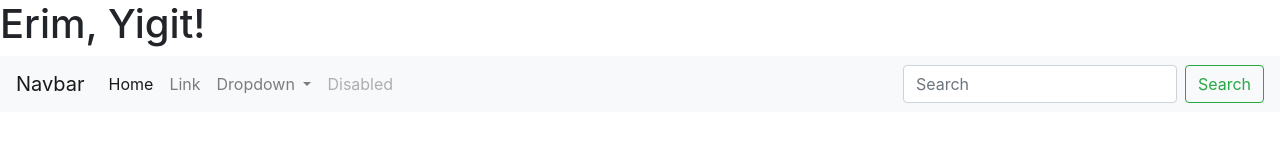
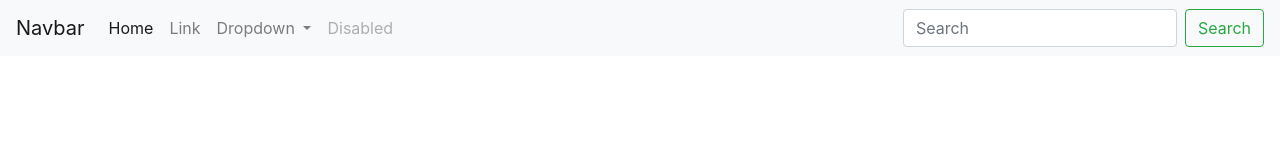
Before and after one commit to Iyeholding/Erim-Yigit, a plain HTML site: page index.html in a window 1280 px wide. Drawn offline with nearby package versions, Linux system fonts and the light colour scheme.

Commit message:
Update index.html

```diff
--- a/index.html
+++ b/index.html
@@ -11,7 +11,7 @@
     <title>Erim, Yigit!</title>
   </head>
   <body>
-    <h1>Erim, Yigit!</h1>
+
     <nav class="navbar navbar-expand-lg navbar-light bg-light">
   <a class="navbar-brand" href="#">Navbar</a>
   <button class="navbar-toggler" type="button" data-toggle="collapse" data-target="#navbarSupportedContent" aria-controls="navbarSupportedContent" aria-expanded="false" aria-label="Toggle navigation">
```
